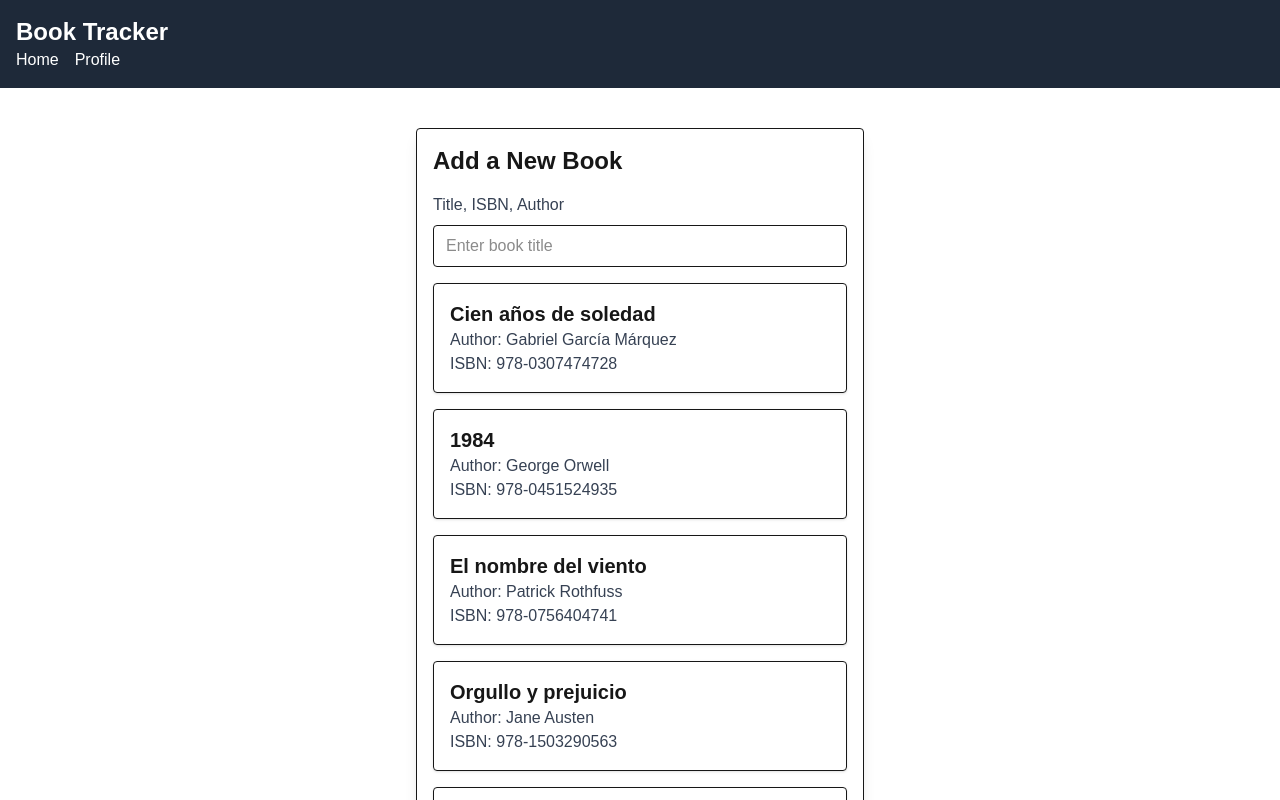
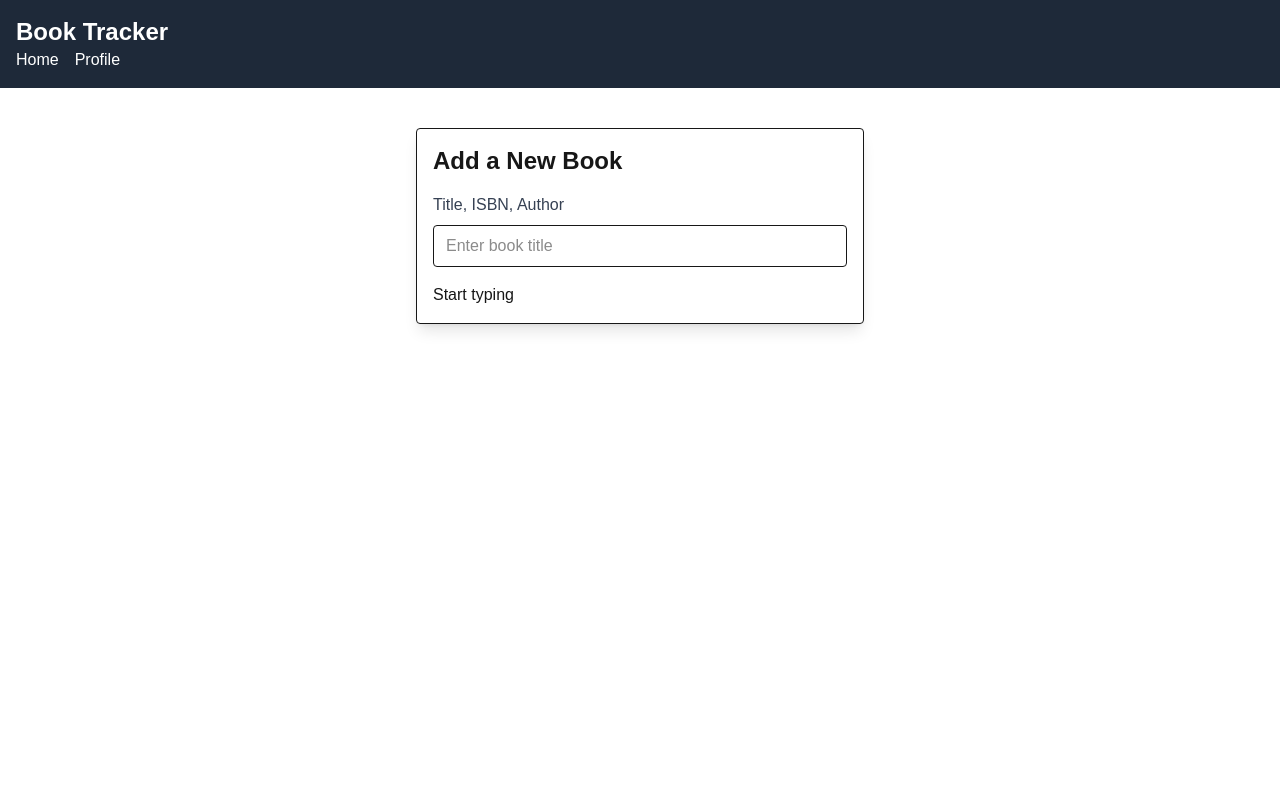
Before and after one commit to JpcespedesM/BookTrackerApp, a Next.js app: page / in a window 1280 px wide. Shown: the top 800 px of the page. Built offline with nearby package versions, Linux system fonts and the light colour scheme.

Commit message:
Improved searched books display functionality

```diff
--- a/src/app/Components/searchedBook.tsx
+++ b/src/app/Components/searchedBook.tsx
@@ -6,6 +6,10 @@ import React from "react";
 export default function SearchedBook(props: { title: string; }) {
 
   const { selectedBook, readingList, alreadyReadList, wantToReadList, setSelectedBook, filterBooks, addToList, setReadingList, setAlreadyReadList, setWantToReadList } = useBooks();
+
+  if(props.title === ''){
+    return <p>Start typing</p>;
+  }
 
   const filteredBooks = filterBooks(props.title);
 
```
